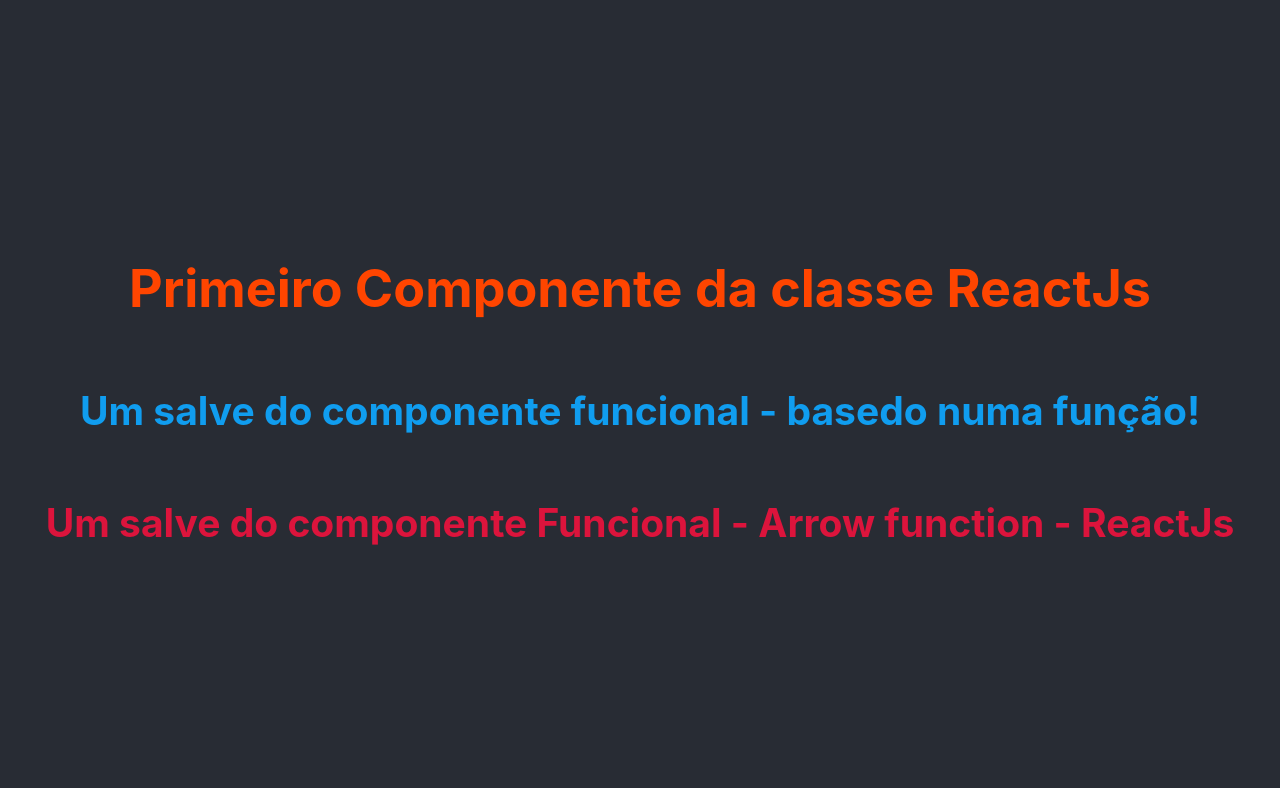
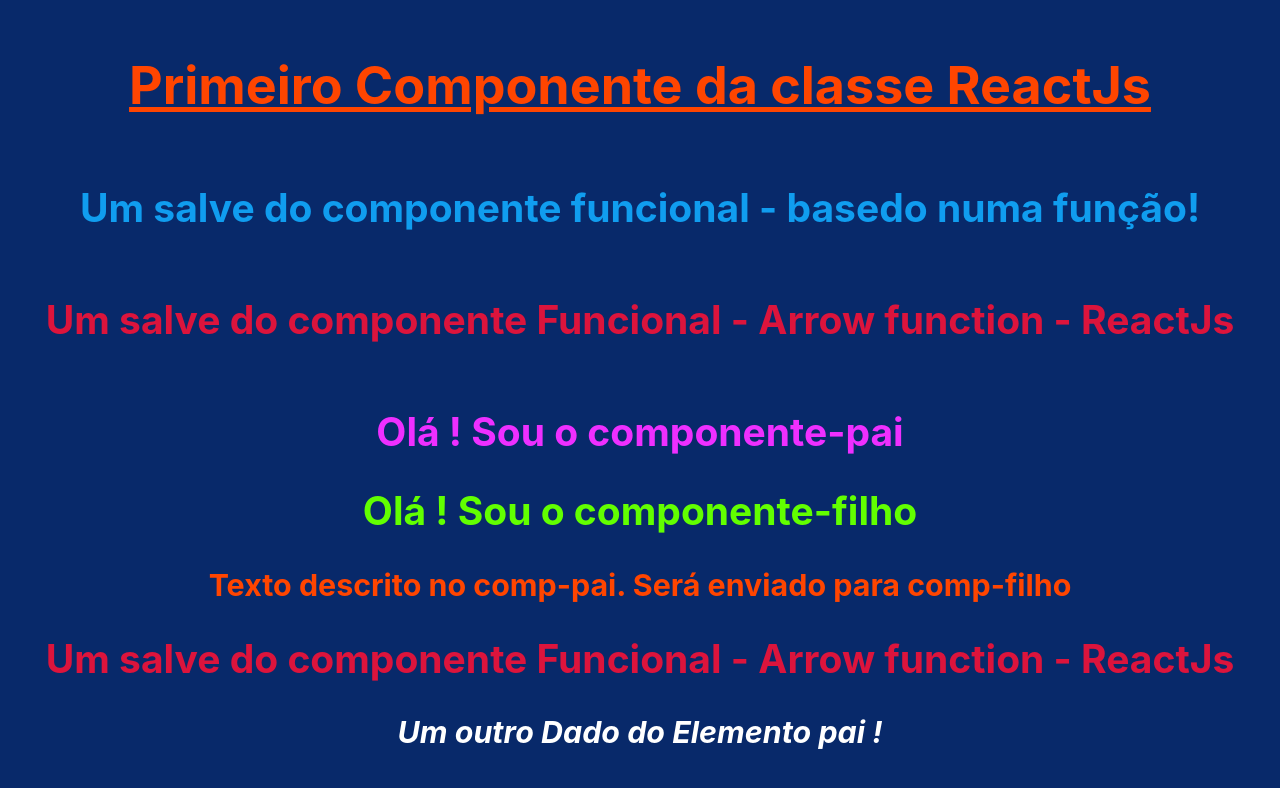
Before and after one commit to LeonardoOliveiraRosaDev/novo-app, a React (Create React App) app: page / in a window 1280 px wide. Shown: the top 788 px of the page. Built offline with nearby package versions, Linux system fonts and the light colour scheme.

Commit message:
10082022-21:01

```diff
--- a/src/App.css
+++ b/src/App.css
@@ -4,7 +4,7 @@
 
 
 .App-header {
-  background-color: #282c34;
+  background-color: #08296a;
   min-height: 100vh;
   display: flex;
   flex-direction: column;
--- a/src/App.js
+++ b/src/App.js
@@ -3,6 +3,7 @@
 import Demo from './componentes/Demo';
 import DemoFunc from './componentes/DemoFunc';
 import FuncSeta from './componentes/FuncSeta';
+import Parent from './componentes/Parent';
 
 function App() {
   return (
@@ -12,9 +13,10 @@
           <Demo />
           <DemoFunc />
           <FuncSeta />
+          <Parent />
       </header>
     </div>
-  );
+  )
 }
 // Neste passo, o componente esta exposto para todos os "pedaços" do projeto
 export default App;
--- /dev/null
+++ b/src/componentes/Child.js
@@ -0,0 +1,23 @@
+// Importar recursos nescessários para criar componente classe
+import React, {Component} from "react";
+// import do css
+import './Demo.css';
+
+
+// Definir o componente de classe
+class Child extends Component{
+    // método render()
+    render(){
+        return(
+            // construir um view
+            <div>
+                <h2 className="titulo4">Olá ! Sou o componente-filho</h2>
+                {/* props e o elemento que esta recebendo Presente dentro do Parent de
+                um para o outro transporte sem alteraçoes não sofrem alteração nesse
+                transporte, nao tendo como alterar de forma dinamica  em tempo de execução */}
+                <h3 className="titulo6">{this.props.Presente}</h3>
+            </div>
+        )
+    }
+}
+export default Child;
--- a/src/componentes/Demo.css
+++ b/src/componentes/Demo.css
@@ -1,5 +1,6 @@
 .titulo{
     /* background-color: white; */
+    text-decoration: underline;
     color: orangered;
 }
 
@@ -10,3 +11,13 @@
 .titulo3{
     color:crimson;
 }
+
+.titulo4{
+    color: rgb(98, 255, 0);
+}
+.titulo5{
+    color: rgb(238, 47, 255);
+}
+.titulo6{
+    color: orangered;
+}
--- a/src/componentes/FuncSeta.js
+++ b/src/componentes/FuncSeta.js
@@ -1,7 +1,6 @@
 // Definir um novo componente Funcional
 // a partir de uma expressão de função
 // Função nomeado
-
 // function umNome(){
 
 // }
@@ -14,12 +13,14 @@
 
 // função anonima
 
-const FuncSeta = () => {
+const FuncSeta = (props) => {
+
     return(
         // construa uma view
         <div>
             <h2 className="titulo3"> Um salve do componente Funcional - Arrow function
              - ReactJs </h2>
+             <h3><i>{props.Presente2}</i></h3>
         </div>
     )
 }
--- /dev/null
+++ b/src/componentes/Parent.js
@@ -0,0 +1,26 @@
+// importar os recursos nescessários
+import React, {Component} from "react";
+
+// importar o componente Child
+import Child from './Child';
+import FuncSeta from './FuncSeta';
+// import do css
+import './Demo.css';
+
+// definir o componente classe
+class Parent extends Component{
+    // chamar o método render()
+    render(){
+        return(
+            // construir o view
+            <div>
+                <h2  className="titulo5">Olá ! Sou o componente-pai</h2>
+                <Child Presente = "Texto descrito no comp-pai. Será enviado para comp-filho"/>
+                <FuncSeta Presente2 = "Um outro Dado do Elemento pai !"/>
+            </div>
+        )
+    }
+}
+
+// exportar o componente
+export default Parent;
```
